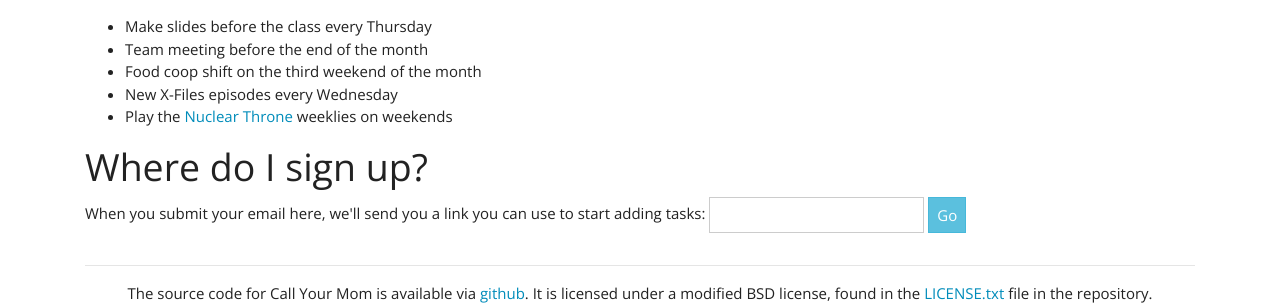
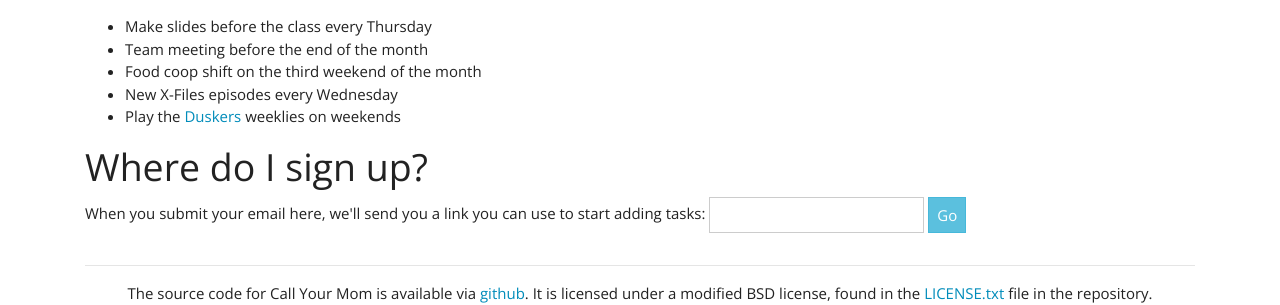
Before and after one commit to remram44/call_your_mom, a Django app: template call_your_mom/templates/call_your_mom/landing.html in a window 1280 px wide. Shown: the part 773-1078 px from the top of the page. Run offline with Django 3.2, Linux system fonts and the light colour scheme; the template is opened without the code that fills it, so the values that code supplies are empty; some libraries are stand-ins or nearby versions.

Commit message:
Change weekly game example to Duskers

```diff
--- a/call_your_mom/templates/call_your_mom/landing.html
+++ b/call_your_mom/templates/call_your_mom/landing.html
@@ -29,7 +29,7 @@
         <li>Team meeting before the end of the month</li>
         <li>Food coop shift on the third weekend of the month</li>
         <li>New X-Files episodes every Wednesday</li>
-        <li>Play the <a href="http://nuclearthrone.com/">Nuclear Throne</a> weeklies on weekends</li>
+        <li>Play the <a href="http://duskers.misfits-attic.com/">Duskers</a> weeklies on weekends</li>
       </ul>
 
   {% endblocktrans %}
```
Also changed, not shown: call_your_mom/locale/cs_CZ/LC_MESSAGES/django.po, call_your_mom/locale/fr/LC_MESSAGES/django.po.
